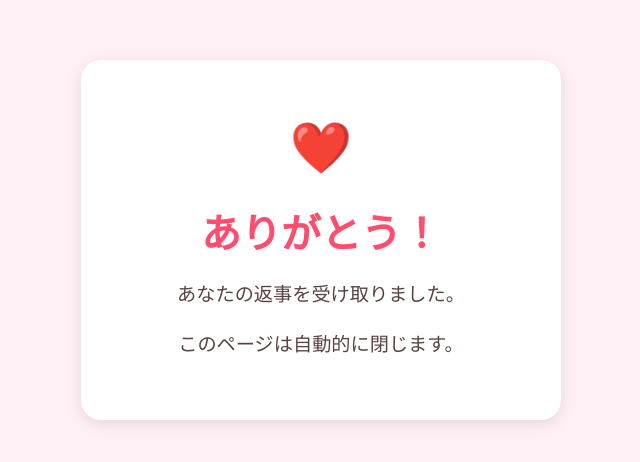
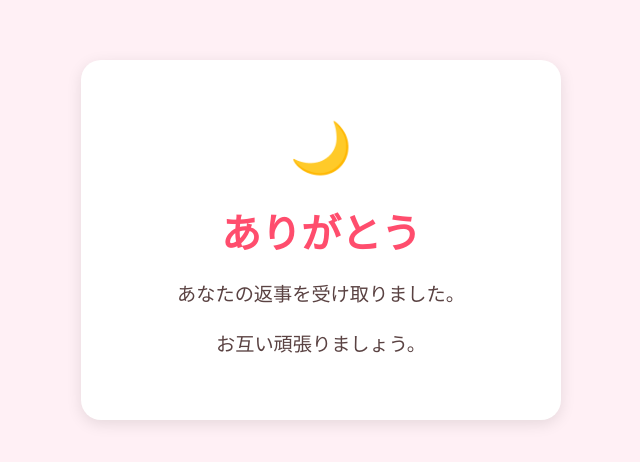
Before and after one commit to fluffybird2323/ubiquitous-happiness, a plain HTML site: page response.html in a window 1280 px wide. Shown: the part 160-622 px from the top of the page, without its empty margins (319-959 px from the left). Drawn offline with Linux system fonts and the light colour scheme.

Commit message:
final fix

```diff
--- a/response.html
+++ b/response.html
@@ -34,17 +34,23 @@
             font-size: 1.2em;
             line-height: 1.6;
         }
-        .heart {
+        .emoji {
             font-size: 3em;
             margin: 20px 0;
-            animation: heartbeat 1.5s infinite;
+            animation: pulse 1.5s infinite;
         }
-        @keyframes heartbeat {
+        @keyframes pulse {
             0% { transform: scale(1); }
             25% { transform: scale(1.1); }
             50% { transform: scale(1); }
             75% { transform: scale(1.1); }
             100% { transform: scale(1); }
+        }
+        .yes-response {
+            display: none;
+        }
+        .no-response {
+            display: none;
         }
     </style>
     <link rel="preconnect" href="https://fonts.googleapis.com">
@@ -53,12 +59,31 @@
 </head>
 <body>
     <div class="container">
-        <div class="heart">❤️</div>
-        <h1>ありがとう！</h1>
-        <p>あなたの返事を受け取りました。</p>
-        <p>このページは自動的に閉じます。</p>
+        <div id="yes-content" class="yes-response">
+            <div class="emoji">❤️</div>
+            <h1>ありがとう！</h1>
+            <p>あなたの返事を受け取りました。</p>
+            <p>これからよろしくお願いします。</p>
+        </div>
+        <div id="no-content" class="no-response">
+            <div class="emoji">🌙</div>
+            <h1>ありがとう</h1>
+            <p>あなたの返事を受け取りました。</p>
+            <p>お互い頑張りましょう。</p>
+        </div>
     </div>
     <script>
+        // Get response from URL parameters
+        const urlParams = new URLSearchParams(window.location.search);
+        const response = urlParams.get('response');
+
+        // Show appropriate content based on response
+        if (response === 'はい！') {
+            document.getElementById('yes-content').style.display = 'block';
+        } else {
+            document.getElementById('no-content').style.display = 'block';
+        }
+
         setTimeout(() => {
             window.close();
         }, 3000);
--- a/script.js
+++ b/script.js
@@ -69,7 +69,7 @@ document.addEventListener('DOMContentLoaded', () => {
     // --- Google Sheets API Integration Placeholder ---
     const sendResponseToSheet = async (response) => {
         console.log(`Sending response: ${response}`);
-        const scriptURL = 'https://script.google.com/macros/s/AKfycbxwg1thcKd7bQYNsloTHiCuKku1ihutYgrgIPhEWnnnJYXKsl3qfbE1GhFjw9Paou11Fg/exec';
+        const scriptURL = 'https://script.google.com/macros/s/AKfycbx9kWjaWT_ae8qXgEUky2T545aR5oAraadDzMLOYxtLU-yc3jEdKoHZ6YLTZc64uFjVpA/exec';
 
         try {
             // Create a form element
```
Also changed, not shown: index.html (+2 -2 lines).
